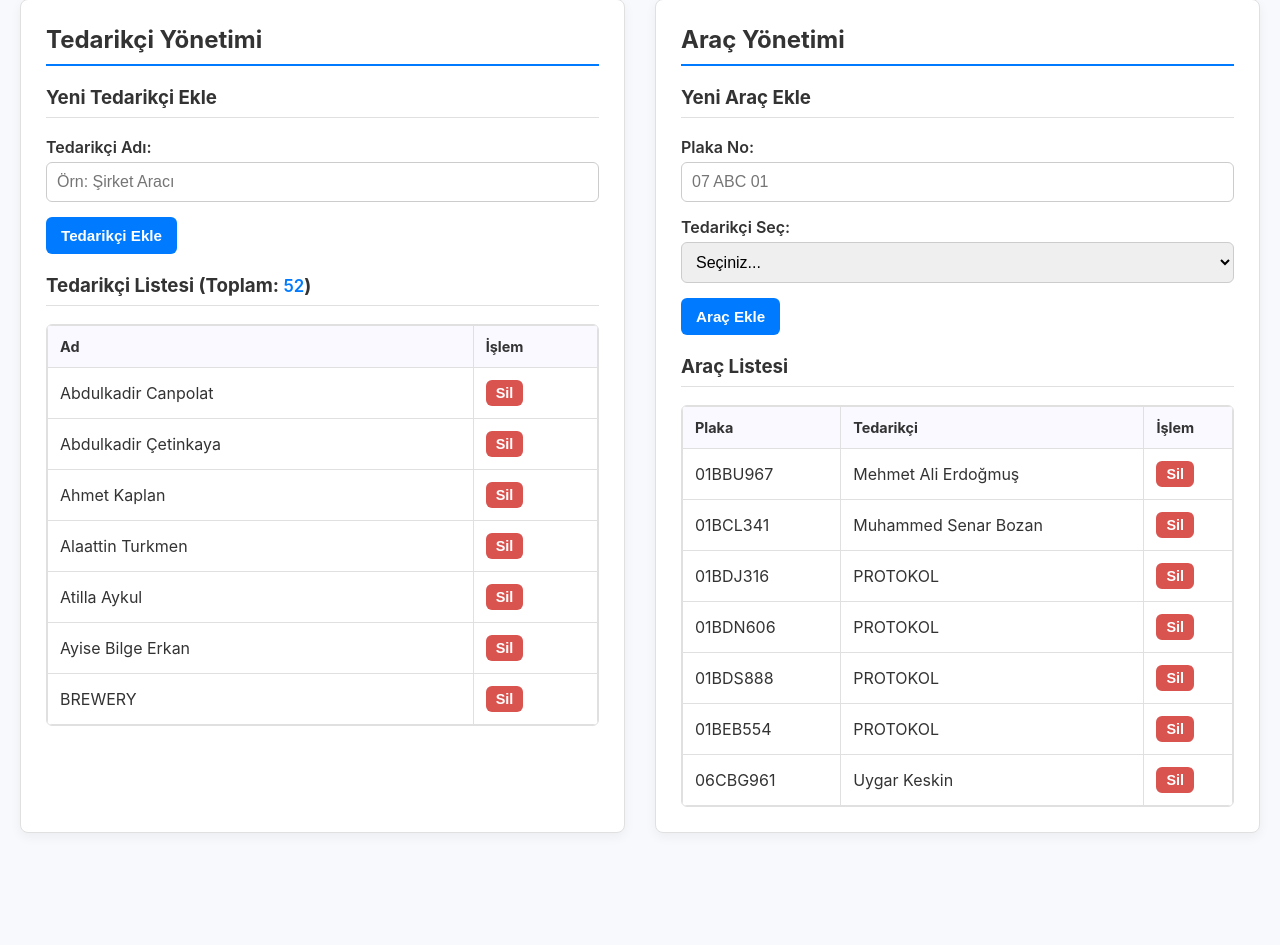
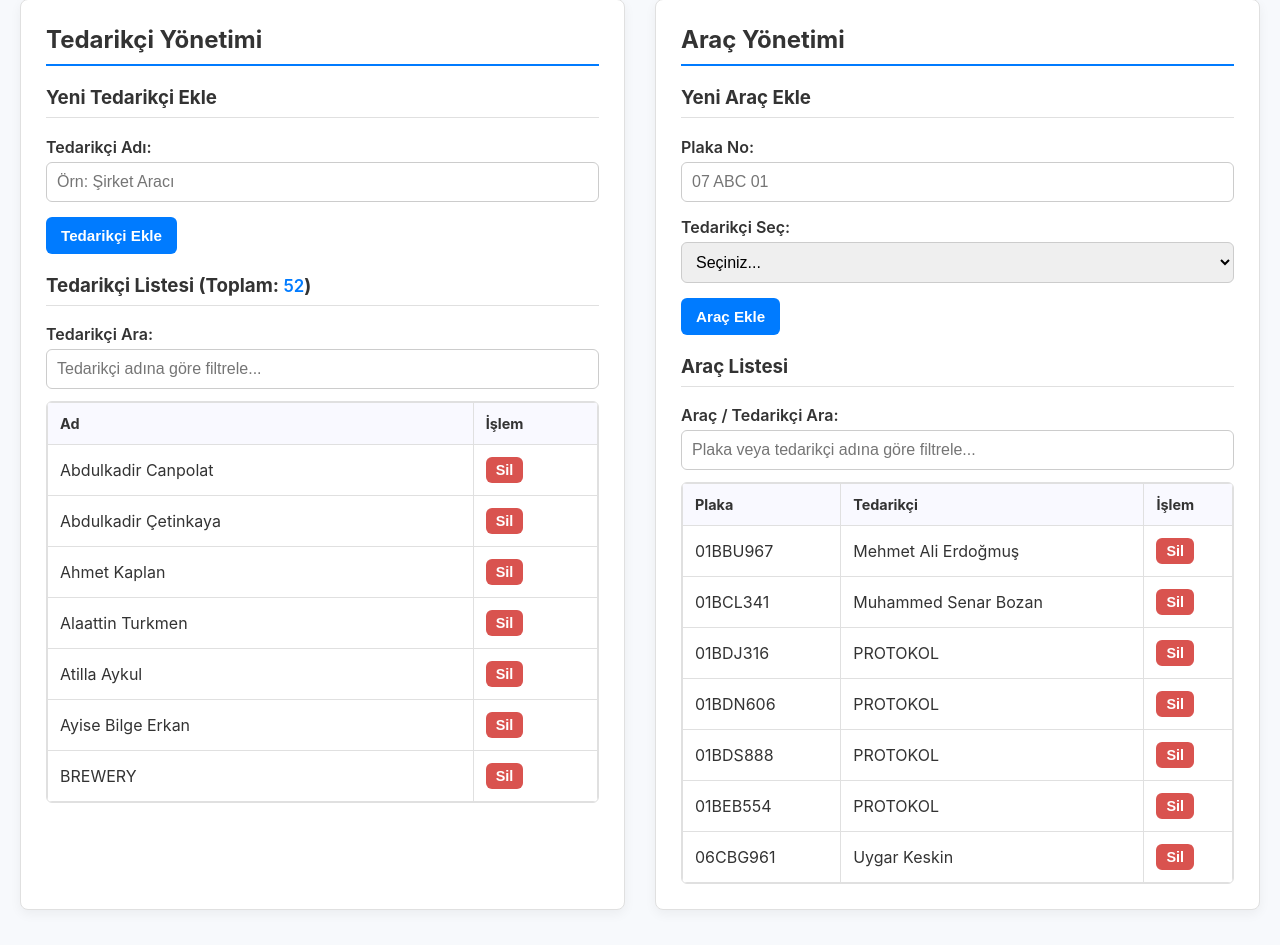
Before and after one commit to Eeyupkurtt/Sha-Takip, a Flask app: page /arac_yonetimi in a window 1280 px wide. Shown: the part 82-1027 px from the top of the page. Run offline with Flask 3, Linux system fonts and the light colour scheme; data comes from the database, SQL or seed files in the repository; both versions use the stored data as it was after the commit.

Commit message:
Update project

```diff
--- a/YikamaTakip/templates/arac_yonetimi.html
+++ b/YikamaTakip/templates/arac_yonetimi.html
@@ -11,6 +11,9 @@
         color: var(--primary-color);
         font-weight: 600;
         font-size: 0.9em;
+    }
+    .arama-kutusu {
+        margin: 8px 0 12px 0;
     }
 </style>
 
@@ -27,6 +30,12 @@
         <p id="tedarikci-sonuc"></p>
 
         <h3 style="margin-top: 20px;">Tedarikçi Listesi (Toplam: <span id="tedarikci-sayisi">0</span>)</h3>
+
+        <div class="arama-kutusu">
+            <label for="tedarikci-ara">Tedarikçi Ara:</label>
+            <input type="text" id="tedarikci-ara" placeholder="Tedarikçi adına göre filtrele...">
+        </div>
+
         <div class="tablo-wrapper">
             <table id="tedarikci-tablosu">
                 <thead><tr><th>Ad</th><th>İşlem</th></tr></thead>
@@ -53,6 +62,12 @@
         <p id="arac-sonuc"></p>
 
         <h3 style="margin-top: 20px;">Araç Listesi</h3>
+
+        <div class="arama-kutusu">
+            <label for="arac-ara">Araç / Tedarikçi Ara:</label>
+            <input type="text" id="arac-ara" placeholder="Plaka veya tedarikçi adına göre filtrele...">
+        </div>
+
         <div class="tablo-wrapper">
             <table id="arac-tablosu">
                 <thead><tr><th>Plaka</th><th>Tedarikçi</th><th>İşlem</th></tr></thead>
@@ -71,6 +86,7 @@ document.addEventListener('DOMContentLoaded', () => {
     const tedarikciTabloBody = document.getElementById('tedarikci-tablosu').tBodies[0];
     const tedarikciSecSelect = document.getElementById('tedarikci-sec');
     const tedarikciSayisiSpan = document.getElementById('tedarikci-sayisi');
+    const tedarikciAraInput = document.getElementById('tedarikci-ara');
 
     // Araç
     const plakaInput = document.getElementById('plaka-no');
@@ -78,8 +94,20 @@ document.addEventListener('DOMContentLoaded', () => {
     const aracSonuc = document.getElementById('arac-sonuc');
     const aracTabloBody = document.getElementById('arac-tablosu').tBodies[0];
     const aracSayisiSpan = document.getElementById('arac-sayisi');
+    const aracAraInput = document.getElementById('arac-ara');
 
-    //Tedarikçi Fonks
+    // Filtreleme
+    function filtreleSatirlar(inputEl, tbody, kolonIndexler) {
+        const aranan = inputEl.value.trim().toLowerCase();
+        Array.from(tbody.rows).forEach(row => {
+            const metin = kolonIndexler
+                .map(i => row.cells[i].textContent.toLowerCase())
+                .join(' ');
+            row.style.display = metin.includes(aranan) ? '' : 'none';
+        });
+    }
+
+    // Tedarikçiler
     async function tedarikcileriYukle() {
         const response = await fetch('/api/tedarikciler', { cache: 'no-store' });
         const tedarikciler = await response.json();
@@ -93,6 +121,7 @@ document.addEventListener('DOMContentLoaded', () => {
         });
 
         tedarikciSayisiSpan.textContent = tedarikciler.length;
+        filtreleSatirlar(tedarikciAraInput, tedarikciTabloBody, [0]);
     }
 
     function renderTedarikci(t) {
@@ -105,59 +134,59 @@ document.addEventListener('DOMContentLoaded', () => {
 
     tedarikciEkleBtn.addEventListener('click', async () => {
         const ad = tedarikciAdInput.value;
-        if (!ad) { alert('Tedarikçi adı boş olamaz.'); return; }
+        if (!ad) return alert('Tedarikçi adı boş olamaz.');
 
         const res = await fetch('/api/tedarikci_ekle', {
             method: 'POST',
             headers: {'Content-Type': 'application/json'},
-            body: JSON.stringify({ ad: ad })
+            body: JSON.stringify({ ad })
         });
+
         const data = await res.json();
-
         if(data.success) {
             renderTedarikci(data.yeni_tedarikci);
             tedarikciSecSelect.innerHTML += `<option value="${data.yeni_tedarikci.id}">${data.yeni_tedarikci.ad}</option>`;
             tedarikciAdInput.value = '';
+            tedarikciSayisiSpan.textContent = parseInt(tedarikciSayisiSpan.textContent) + 1;
 
-            tedarikciSayisiSpan.textContent = parseInt(tedarikciSayisiSpan.textContent) + 1;
-        } else {
-            alert('Hata: ' + data.error);
-        }
+            filtreleSatirlar(tedarikciAraInput, tedarikciTabloBody, [0]);
+        } else alert(data.error);
+    });
+
+    tedarikciAraInput.addEventListener('input', () => {
+        filtreleSatirlar(tedarikciAraInput, tedarikciTabloBody, [0]);
     });
 
     tedarikciTabloBody.addEventListener('click', async (e) => {
-        if(e.target.classList.contains('btn-delete')) {
+        if(!e.target.classList.contains('btn-delete')) return;
+
         const id = e.target.dataset.id;
+        const row = e.target.closest('tr');
+        const ad = row.cells[0].textContent;
 
-            //Adı tablodan alırız
-            const row = e.target.closest('tr');
-            const ad = row.cells[0].textContent; // İlk hücrenin metnini al
-
-            // onay kutusu
-            if(!confirm(`'${ad}' (ID: ${id}) tedarikçisini silmek istediğinize emin misiniz?\n\nNot: Bu tedarikçiye bağlı araçlar varsa silme işlemi başarısız olacaktır.`)) return;
+        if(!confirm(`'${ad}' (ID: ${id}) tedarikçisini silmek istiyor musunuz?`)) return;
 
         const res = await fetch(`/api/tedarikci_sil/${id}`, { method: 'DELETE' });
         const data = await res.json();
 
         if(data.success) {
-                e.target.closest('tr').remove();
-                document.querySelector(`#tedarikci-sec option[value="${id}"]`).remove();
-
+            row.remove();
+            document.querySelector(`#tedarikci-sec option[value="${id}"]`)?.remove();
             tedarikciSayisiSpan.textContent = parseInt(tedarikciSayisiSpan.textContent) - 1;
-            } else {
-                alert('Hata: ' + data.error);
-            }
-        }
+        } else alert(data.error);
     });
 
-    //Araç Fonks
+    // Araçlar
     async function araclariYukle() {
         const response = await fetch('/api/araclar', { cache: 'no-store' });
         const araclar = await response.json();
 
         aracTabloBody.innerHTML = '';
         araclar.forEach(renderArac);
-        aracSayisiSpan.textContent = araclar.length;
+
+        if (aracSayisiSpan) aracSayisiSpan.textContent = araclar.length;
+
+        filtreleSatirlar(aracAraInput, aracTabloBody, [0, 1]);
     }
 
     function renderArac(arac) {
@@ -172,45 +201,47 @@ document.addEventListener('DOMContentLoaded', () => {
     aracEkleBtn.addEventListener('click', async () => {
         const plaka_no = plakaInput.value;
         const tedarikci_id = tedarikciSecSelect.value;
-        if (!plaka_no || !tedarikci_id) { alert('Plaka ve Tedarikçi seçimi zorunludur.'); return; }
+
+        if (!plaka_no || !tedarikci_id) return alert('Plaka ve Tedarikçi seçilmelidir.');
 
         const res = await fetch('/api/arac_ekle', {
             method: 'POST',
             headers: {'Content-Type': 'application/json'},
-            body: JSON.stringify({ plaka_no: plaka_no, tedarikci_id: tedarikci_id })
+            body: JSON.stringify({ plaka_no, tedarikci_id })
         });
+
         const data = await res.json();
-
         if(data.success) {
             renderArac(data.yeni_arac);
             plakaInput.value = '';
             tedarikciSecSelect.value = '';
 
-            aracSayisiSpan.textContent = parseInt(aracSayisiSpan.textContent) + 1;
-        } else {
-            alert('Hata: ' + data.error);
-        }
+            if (aracSayisiSpan) aracSayisiSpan.textContent = parseInt(aracSayisiSpan.textContent) + 1;
+
+            filtreleSatirlar(aracAraInput, aracTabloBody, [0, 1]);
+        } else alert(data.error);
+    });
+
+    aracAraInput.addEventListener('input', () => {
+        filtreleSatirlar(aracAraInput, aracTabloBody, [0, 1]);
     });
 
     aracTabloBody.addEventListener('click', async (e) => {
-        if(e.target.classList.contains('btn-delete')) {
+        if(!e.target.classList.contains('btn-delete')) return;
+
         const id = e.target.dataset.id;
-            if(!confirm(`ID ${id} aracı silmek, ARACA AİT TÜM YIKAMA GEÇMİŞİNİ de silecektir! Emin misiniz?`)) return;
+        if(!confirm(`ID ${id} aracı ve tüm geçmişini silmek istiyor musunuz?`)) return;
 
         const res = await fetch(`/api/arac_sil/${id}`, { method: 'DELETE' });
         const data = await res.json();
 
         if(data.success) {
             e.target.closest('tr').remove();
-
-                aracSayisiSpan.textContent = parseInt(aracSayisiSpan.textContent) - 1;
-            } else {
-                alert('Hata: ' + data.error);
-            }
-        }
+            if (aracSayisiSpan) aracSayisiSpan.textContent = parseInt(aracSayisiSpan.textContent) - 1;
+        } else alert(data.error);
     });
 
-    //başlat
+    // Başlat
     tedarikcileriYukle();
     araclariYukle();
 });
--- a/YikamaTakip/templates/yikama.html
+++ b/YikamaTakip/templates/yikama.html
@@ -181,7 +181,7 @@
     <div class="panel panel-rapor">
         <h2>Araç Durum Raporu</h2>
         <div class="arama-container">
-            <label for="rapor-plaka-arama" style="font-weight: 600;">Plakaya Göre Ara (Durum Raporu):</label>
+            <label for="rapor-plaka-arama" style="font-weight: 600;">Plakaya Göre Ara:</label>
             <input type="text" id="rapor-plaka-arama" placeholder="Plaka seçin veya yazın..." autocomplete="off">
             <div id="rapor-plaka-list"></div>
         </div>
```
Also changed, not shown: veritabani.db. Lines whose indentation alone changed are shown as unchanged.
